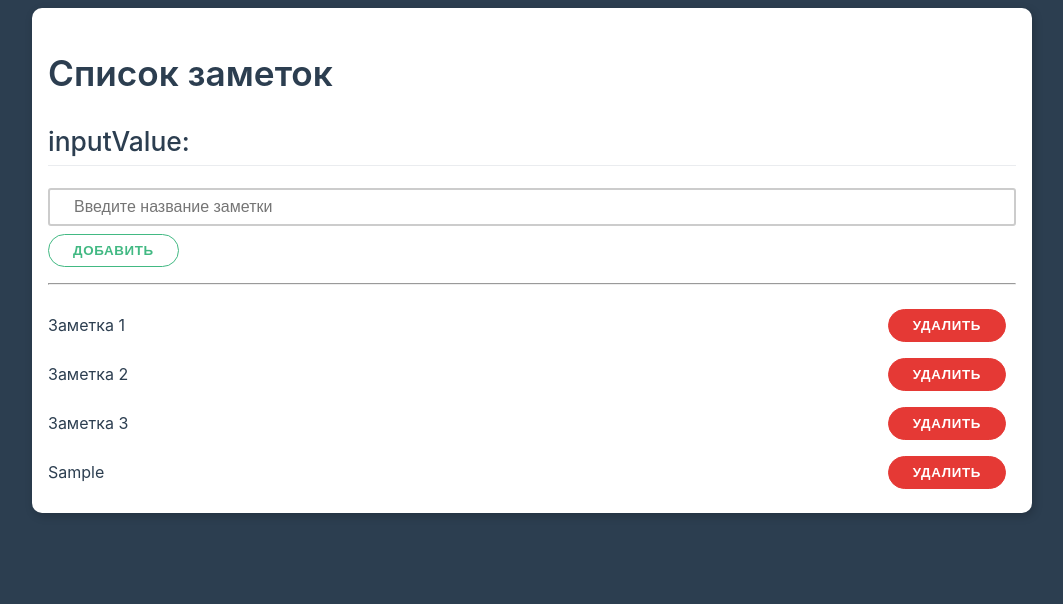
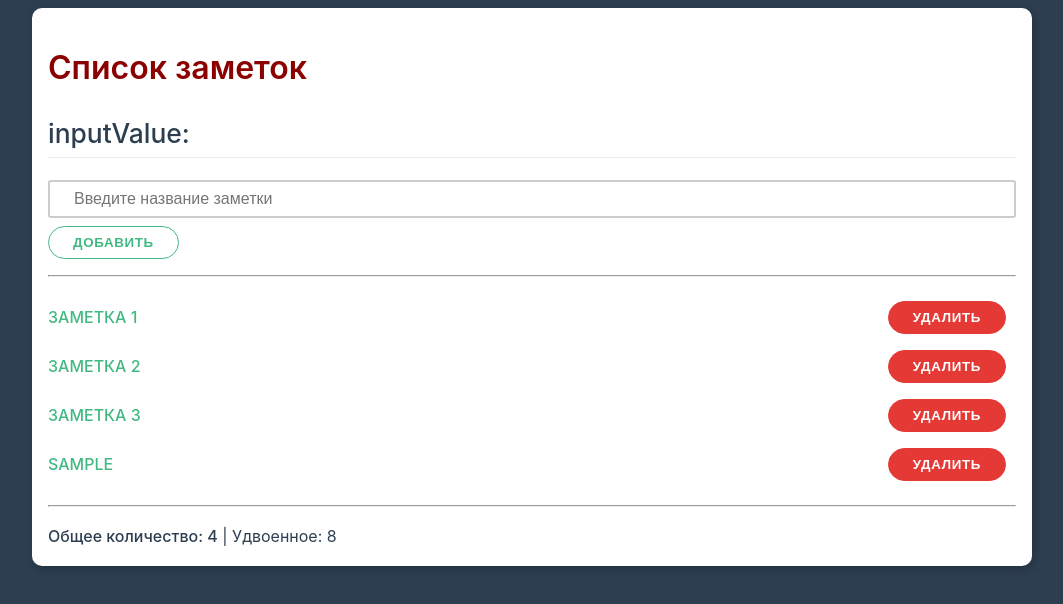
Before and after one commit to ElkaMaclaud/LearningVue, a plain HTML site: page index.html in a window 1280 px wide. Both pictures are taken after typing "Sample" into the empty fields and a click on the button "ДОБАВИТЬ". Shown: the whole page, without its empty margins (108-1171 px from the left). Drawn offline with nearby package versions, Linux system fonts and the light colour scheme.

Commit message:
computed, watch, basic directives Vue

```diff
--- a/app.js
+++ b/app.js
@@ -4,18 +4,39 @@ const App = {
       placeholderString: "Введите название заметки",
       title: "Список заметок",
       inputValue: "",
-            notes: ["Заметка 1", "Заметка 2", "Заметка 3"]
+      notes: ["Заметка 1", "Заметка 2", "Заметка 3"],
+    };
+  },
+  methods: {
+    // inputChangeHandler(event) {
+    //   this.inputValue = event.target.value;
+    // },
+    addNewNote() {
+      if (this.inputValue !== "") {
+        this.notes.push(this.inputValue);
+        this.inputValue = "";
       }
     },
-    methods: {
-        inputChangeHandler(event) {
-            this.inputValue = event.target.value
+    toUpperCase(item) {
+        return item.toUpperCase()
     },
-        addNewNote() {
-            this.notes.push(this.inputValue)
+    removeNote(idx, event) {
+      this.notes.splice(idx, 1);
+    },
+  },
+  computed: {
+    doubleCountComputed() {
+        return this.notes.length * 2
+     },
+  },
+  watch: {
+    inputValue(value) {
+        if (value.length > 10) {
             this.inputValue = ""
         }
+        console.log("input Value changed", value)
     }
   }
+};
 
-Vue.createApp(App).mount("#app")
+Vue.createApp(App).mount("#app");
--- a/index.html
+++ b/index.html
@@ -9,7 +9,14 @@
   <body>
     <div class="container" id="app">
       <div class="card">
-        <h1>{{ title }}</h1>
+        <h1
+          :style="{
+            color: inputValue.length < 5 ? 'darkred' : 'darkblue',
+            fontSize: inputValue.length < 6 ? '2rem' : '1.5rem'
+          }"
+        >
+          {{ title }}
+        </h1>
         <!-- <div>
                 <button class="btn primary" v-on:click="counter++">Добавить</button>
                 <button class="btn danger" v-on:click="counter--">Вычесть</button>
@@ -18,19 +25,29 @@
           <h2>inputValue: {{ inputValue }}</h2>
           <input
             type="text"
-            v-bind:placeholder="placeholderString"
-            v-bind:value="inputValue"
-            v-on:input="inputChangeHandler"
-            v-on:keypress.enter="addNewNote"
+            :placeholder="placeholderString"
+            v-model="inputValue"
+            @keypress.enter="addNewNote"
           />
         </div>
-        <button class="btn" v-on:click="addNewNote">Добавить</button>
+        <button class="btn" @click="addNewNote">Добавить</button>
         <hr />
-        <ul class="list">
-          <li class="list-item" v-for="note in notes">
-            {{ note }} <button class="btn danger">Удалить</button>
+        <ul class="list" v-if="notes.length !== 0">
+          <li class="list-item" v-for="(note, idx) in notes">
+           <!-- <span :class="note.length > 5 ? 'primary' : 'bold'">{{ toUpperCase(note) }}</span>  -->
+           <!-- <span :class="{ 'primary': true, 'bold': note.length > 5}">{{ toUpperCase(note) }}</span>  -->
+           <span :class="[ 'bold', {'primary': note.length > 5}]">{{ toUpperCase(note) }}</span>
+            <button class="btn danger" @click="removeNote(idx, $event)">
+              Удалить
+            </button>
+          </li>
+          <hr />
+          <li>
+            <strong>Общее количество: {{ notes.length }}</strong> | Удвоенное:
+            {{ doubleCountComputed }}
           </li>
         </ul>
+        <div v-else>Заметок пока нет. Добавьте первую</div>
       </div>
     </div>
 
```
Lines whose indentation alone changed are shown as unchanged.
